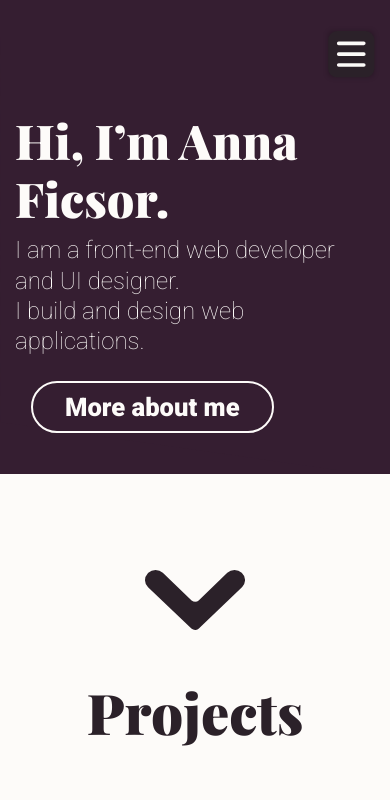
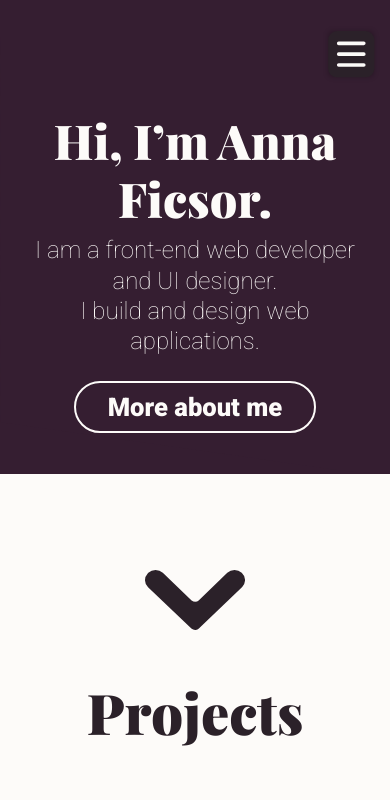
Before and after one commit to annaficsor/portfolio, a React (Create React App) app: page / in a window 390 px wide. Shown: the top 800 px of the page. Built offline with nearby package versions, Linux system fonts and the light colour scheme.

Commit message:
fix: Correct text alignment

```diff
--- a/src/App.css
+++ b/src/App.css
@@ -463,6 +463,10 @@ transition: all .3s ease-in-out;
   .casename h1  {
     margin-top: 3rem;
   }
+
+  .headtxt {
+    text-align: center;
+  }
 }
 
 @media (max-width: 576px) {
--- a/src/Head.js
+++ b/src/Head.js
@@ -51,7 +51,7 @@ class Head extends Component {
                     </div>
                     <Link
                     to='/about'
-                    className="nav-link aboutme"
+                    className="nav-link aboutme px-0"
                     ><button>More about me</button></Link>
                   </div>
                 </Fade>
```
